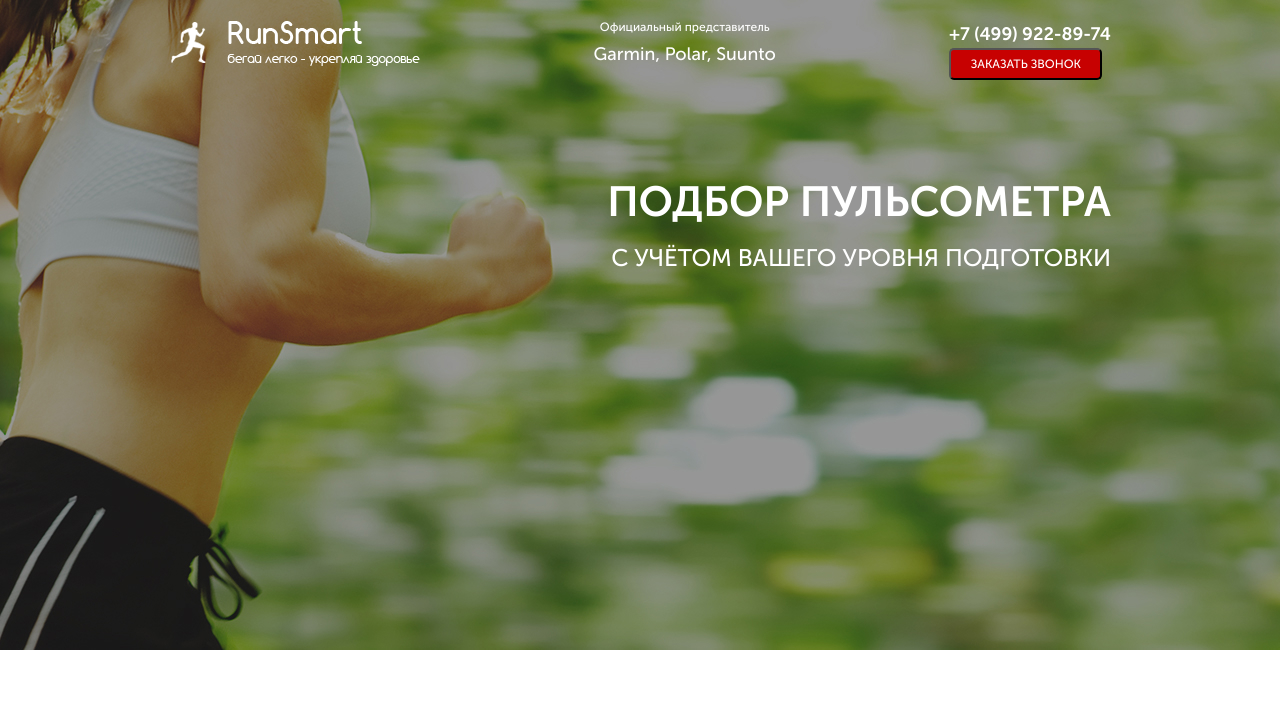
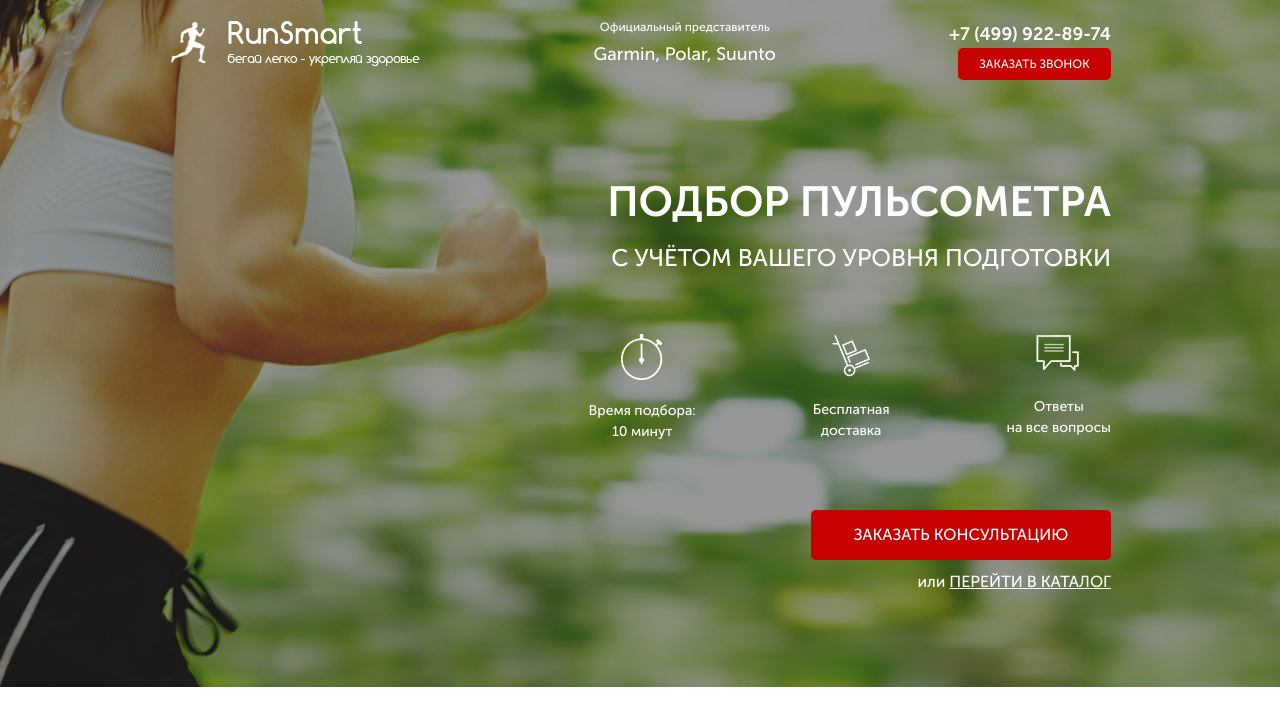
Before and after one commit to Karpenko-Mykola/RunSmart, a website: page src/index.html in a window 1280 px wide. Drawn offline with Linux system fonts and the light colour scheme.

Commit message:
finished promo

```diff
--- a/src/index.html
+++ b/src/index.html
@@ -14,7 +14,7 @@
         <div class="container">
             <div class="header">
                 <div class="header_item">
-                        <img src="img/logo.png" alt="RunSmart">
+                        <a href="#"><img src="img/logo.png" alt="RunSmart"></a>
                 </div>
                 <div class="header_item">
                     <div class="header_item_descr">Официальный представитель</div>
@@ -28,6 +28,22 @@
             </div>
             <h1>Подбор пульсометра</h1>
             <h2>с учётом вашего уровня подготовки</h2>
+            <div class="icons">
+                <div class="icons_item">
+                    <img src="icons/clock.png" alt="clock">
+                    <div class="icons_item_descr">Время подбора: <br>10 минут</div>
+                </div>
+                <div class="icons_item">
+                    <img src="icons/bags.png" alt="bags">
+                    <div class="icons_item_descr">Бесплатная<br>доставка</div>
+                </div>
+                <div class="icons_item">
+                    <img src="icons/message.png" alt="message">
+                    <div class="icons_item_descr">Ответы<br> на все вопросы</div>
+                </div>
+            </div>
+            <button class="promo_btn">заказать консультацию</button>
+            <div class="promo_link">или <a href="#">перейти в каталог</a></div>
         </div>
     </section>
 </body>
--- a/src/sass/style.sass
+++ b/src/sass/style.sass
@@ -33,6 +33,7 @@
 		color: #ffffff
 		font-weight: bold
 		font-size: 18px
+		margin-top: 0
 	button
 		display: block
 		width: 153px
@@ -43,6 +44,9 @@
 		text-transform: uppercase
 		font-weight: 500
 		font-size: 12px
+		margin-left: auto
+		margin-right: 0
+		border: none
 h1
 	margin-top: 97px
 	font-weight: bold
@@ -55,3 +59,40 @@ h2
 	font-size: 24px
 	text-align: right
 	text-transform: uppercase
+.icons
+	margin-top: 61px
+	display: flex
+	justify-content: flex-end
+	&_item
+		margin-left: 117px
+		img
+			display: block
+			margin: 0 auto
+		&_descr
+			font-weight: 500
+			font-size: 14px
+			text-align: center
+			padding-top: 20px
+.promo_btn
+	display: block
+	margin-right: 0
+	margin-left: auto
+	margin-top: 68px
+	width: 300px
+	height: 50px
+	background: $main-color
+	border-radius: 5px
+	font-weight: 500
+	font-size: 16px
+	color: #ffffff
+	text-align: center
+	text-transform: uppercase
+	border: none
+.promo_link
+	text-align: right
+	margin-top: 10px
+	font-weight: 500
+	font-size: 16px
+	a
+		color: #ffffff
+		text-transform: uppercase
```
Also changed, not shown: src/css/style.min.css, src/icons/bags.png (added), src/icons/clock.png (added), src/icons/message.png (added).
